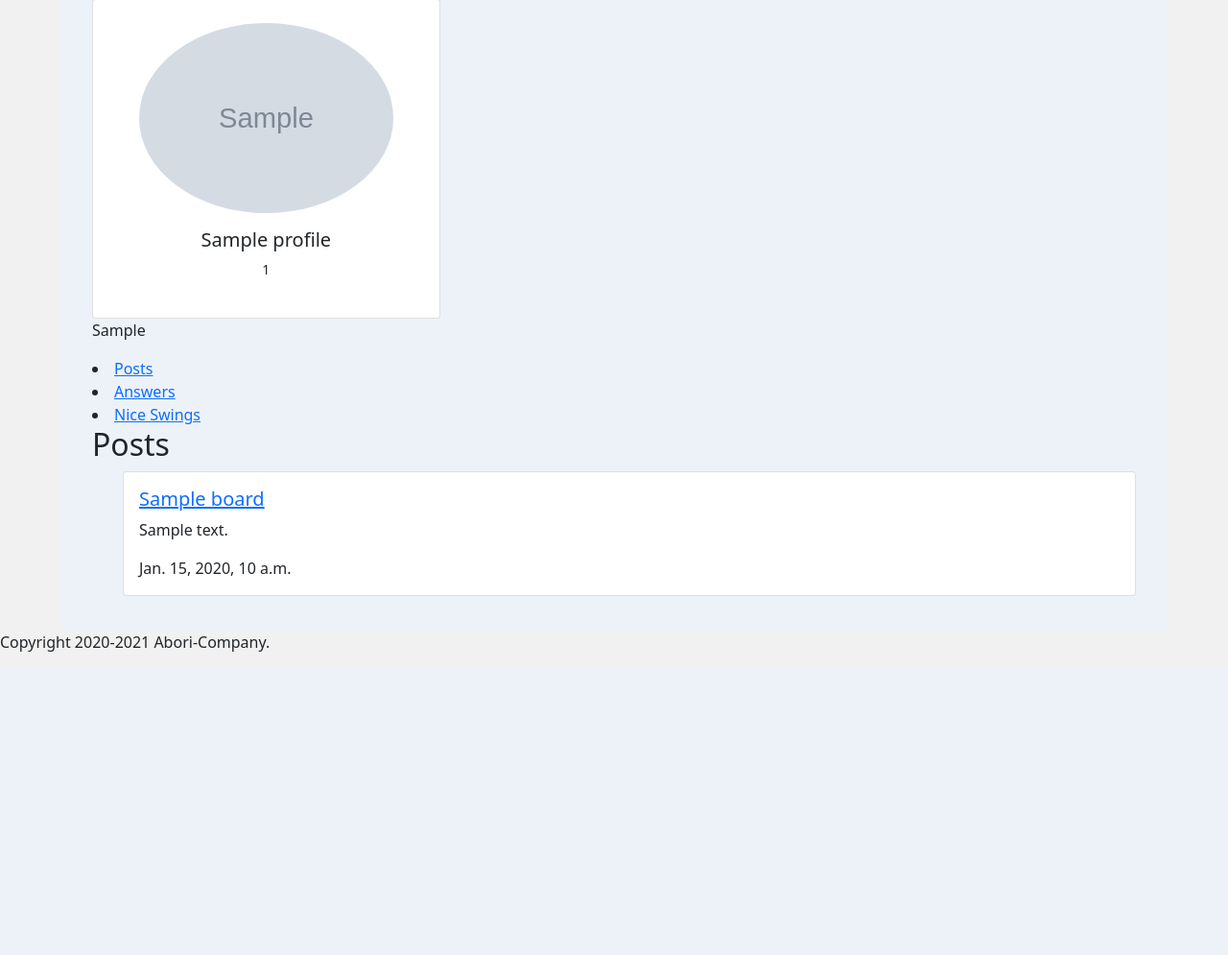
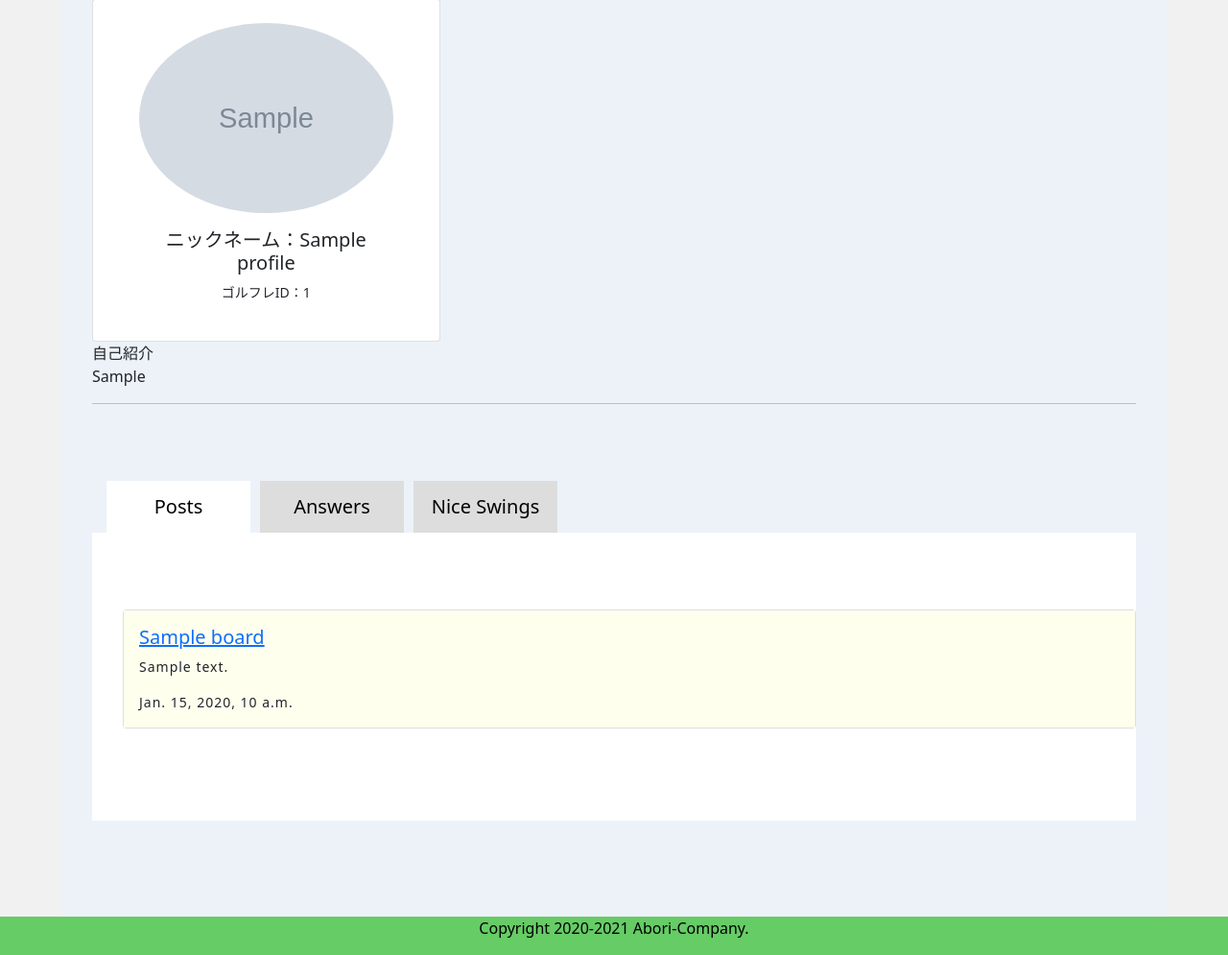
Before and after one commit to Abori-Company-D-coach/GolFriend, a Django app: page /mypage/ in a window 1280 px wide. Shown: the part 667-1662 px from the top of the page at 96% size. Before the commit the page ends 1346 px from the top, so only its background shows below. Run offline with Django 3.2, Linux system fonts and the light colour scheme; tables that the repository leaves empty hold one stand-in row (values such as "Sample post"); grey boxes marked "Sample" are stand-in pictures.

Commit message:
ヘッダーをいじりました

```diff
--- a/src/board/templates/board/index.html
+++ b/src/board/templates/board/index.html
@@ -2,15 +2,11 @@
 {% load static %}
 
 {% block header %}
-<div class="alert alert-primary" role="alert">
-    <h3>ゴルフレ！</h3>
-</div>
+
 {% endblock %}
 
 {% block main_content %}
 <h1>あぼりカンパニーのホーム</h1>
-{% comment %} <h2>{{ username }}さんようこそ！</h2> {% endcomment %}
-
 <img src="{% static 'board/img/Australlia_Building.jpg' %}" width="1000" height="500">
 
 {% endblock %}
--- a/src/board/templates/board/mypage.html
+++ b/src/board/templates/board/mypage.html
@@ -21,21 +21,32 @@
             <div class="avatar mb-3">
                 <img src="{{ profile_data.thumbnail.url }}" alt="" class="card-img-top rounded-circle">
             </div>
-            <h5 class="font-weight-bolder">{{ profile_data.name }}</h5>
-            <p class="mb-3 small text-center">{{ profile_data.golfriend_id|linebreaksbr }}</p>
+            <h5 class="font-weight-bolder">ニックネーム：{{ profile_data.name }}</h5>
+            <p class="mb-3 small text-center">ゴルフレID：{{ profile_data.golfriend_id|linebreaksbr }}</p>
         </div>
     </div>
 
     <div class="col-md-8">
+        <a>自己紹介</a>
         <p>{{ profile_data.introduction|linebreaksbr }}</p>
     </div>
 
-    <li><a href="{% url 'mypage'%}">Posts</a></li>
-    <li><a href="{% url 'mypage_answers'%}">Answers</a></li>
-    <li><a href="{% url 'mypage_niceswings'%}">Nice Swings</a></li>
+    <hr>
 
+    <div class="mypage_tab_wrap">
+        <input id="tab_posts" type="radio" name="tab_btn" checked>
+        <input id="tab_answers" type="radio" name="tab_btn">
+        <input id="tab_niceswings" type="radio" name="tab_btn">
+
+        <div class="mypage_tab_area">
+            <label class="tab_posts_label" for="tab_posts">Posts</label>
+            <label class="tab_answers_label" for="tab_answers">Answers</label>
+            <label class="tab_niceswings_label" for="tab_niceswings">Nice Swings</label>
+        </div>
+
+        <div class="mypage_panel_area">
+            <div id="panel_posts" class="tab_panel">
                 <div class="my-posts">
-        <h2>Posts</h2>
                     <ul>
                         {% for board in my_posts %}
                         <div class="card mb-3">
@@ -53,6 +64,31 @@
                             <li>まだ投稿がありません。</li>
                         {% endfor %}
                     </ul>
+                </div>
+            </div>
+            <div id="panel_answers" class="tab_panel">
+                <div class="my-answers">
+                    <ul>
+                        {% for my_answer in my_answers %}
+                            <li><a href="">{{ my_answer }}</a></li>
+                        {% empty %}
+                            <p>まだ回答を行っていません。</p>
+                        {% endfor %}
+                    </ul>
+                </div>
+            </div>
+            <div id="panel_niceswings" class="tab_panel">
+                <div class="my-niceswings">
+                    <ul>
+                        {% for my_niceswing in my_niceswings %}
+                            <li><a href="">{{ my_niceswing }}</a></li>
+                        {% empty %}
+                            <p>まだナイススイングがありません。</p>
+                        {% endfor %}
+                    </ul>
+                </div>
+            </div>
+        </div>
     </div>
 </div>
 
--- a/static/board/css/style.css
+++ b/static/board/css/style.css
@@ -107,3 +107,33 @@ body {
   max-width: 150px;
   max-height: 150px;
 }
+
+/* ---------------マイページ内タブ切り替え---------- */
+.mypage_tab_wrap {
+  width:100%; margin:80px auto;
+}
+input[type="radio"]{display:none;}
+.mypage_tab_area{font-size:0; margin:0 10px;}
+.mypage_tab_area label{width:150px; margin:0 5px; display:inline-block; padding:12px 0; color:#000; background:#ddd; text-align:center; font-size:20px; cursor:pointer; transition:ease 0.2s opacity;}
+.mypage_tab_area label:hover{opacity:0.5;}
+.mypage_panel_area{background:#fff;}
+.tab_panel{width:100%; padding:80px 0; display:none;}
+.tab_panel p{font-size:14px; letter-spacing:1px; text-align:left;}
+
+#tab_posts:checked ~ .mypage_tab_area .tab_posts_label{background:#fff; color:#000;}
+#tab_posts:checked ~ .mypage_panel_area #panel_posts{display:block;}
+#tab_answers:checked ~ .mypage_tab_area .tab_answers_label{background:#fff; color:#000;}
+#tab_answers:checked ~ .mypage_panel_area #panel_answers{display:block;}
+#tab_niceswings:checked ~ .mypage_tab_area .tab_niceswings_label{background:#fff; color:#000;}
+#tab_niceswings:checked ~ .mypage_panel_area #panel_niceswings{display:block;}
+/* ------------------------------------------ */
+
+.card-body {
+  background-color: #FFFFEE;
+}
+
+.footer {
+  background-color: #66CC66;
+  color: #000;
+  text-align: center;
+}
```
Also changed, not shown: src/media/images/sanji_irasutoya_taFqMlt.png (added), src/media/images/zoro_irasutoya_023ITxc.png (added), static/board/img/Icon_abori.svg (added), 3 other files. Lines whose indentation alone changed are shown as unchanged.
